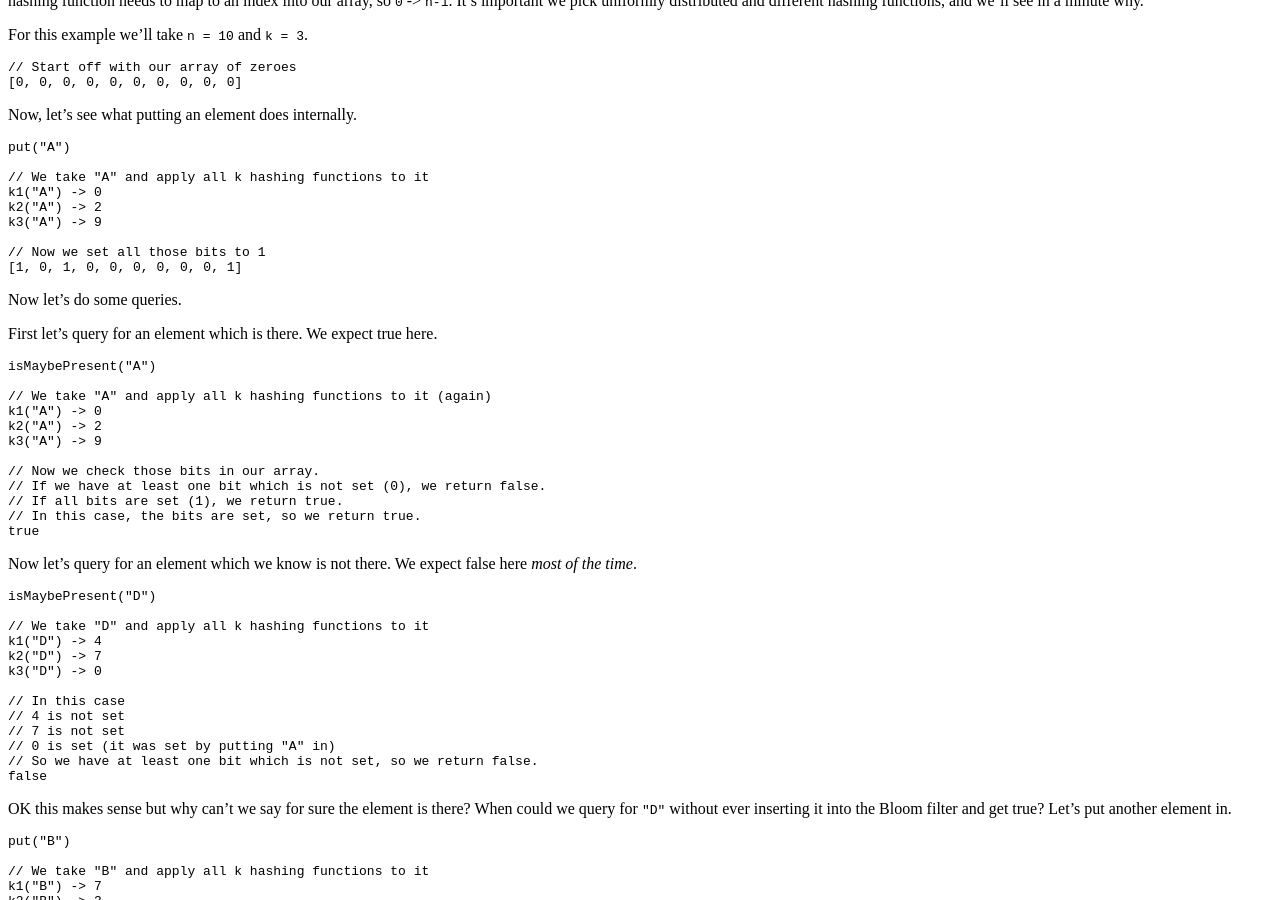
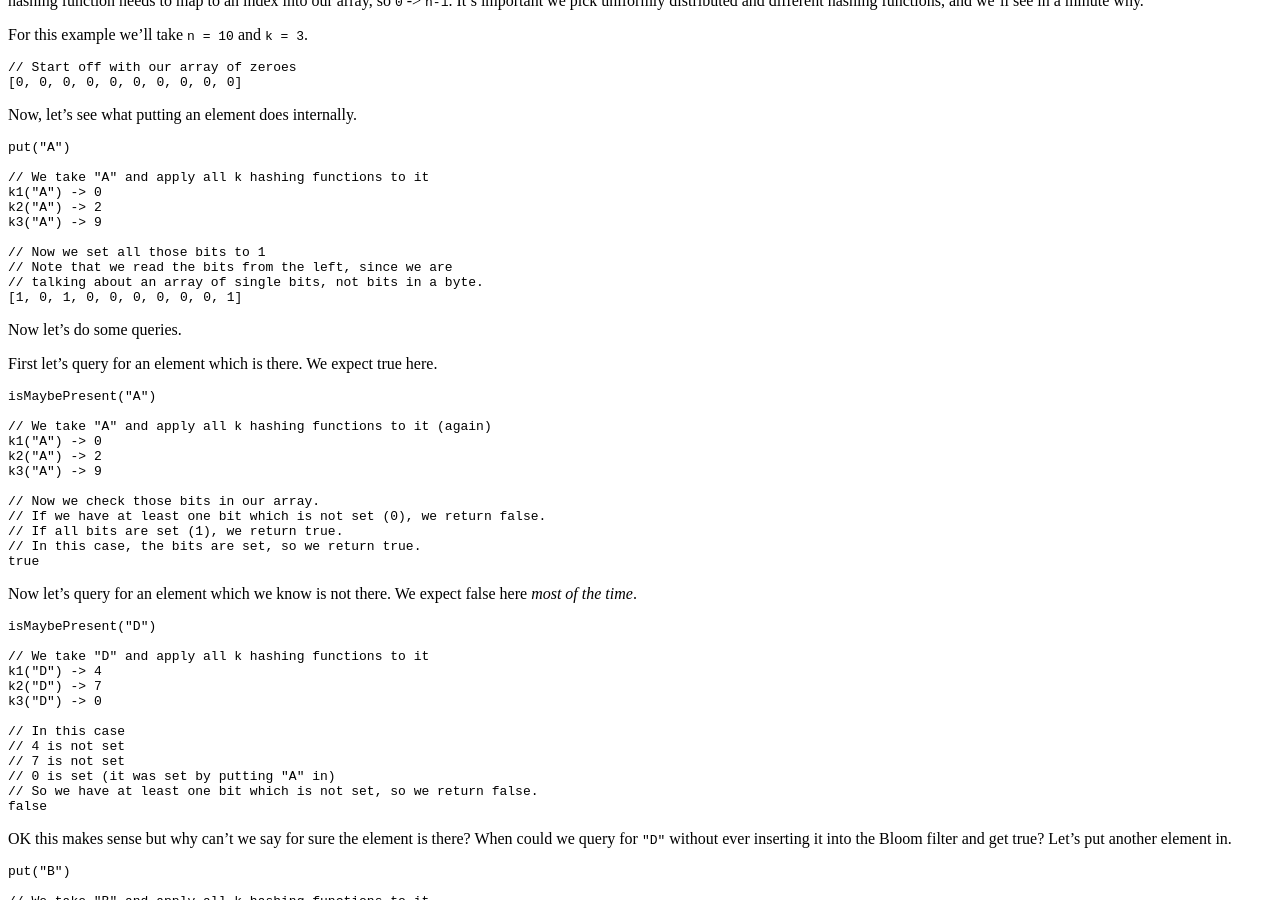
Before and after one commit to olivif/olivif.github.io, a Jekyll site: the page built from _posts/2017-05-23-bloom-filter-part-2.markdown, in a window 1280 px wide and 900 px high, scrolled down 383 px. Built offline with Jekyll 4.4.1, drawn with Linux system fonts in a browser that asks for light colours; nearby versions of some CDN libraries.

Commit message:
bloom-filter-part-2 adding comment about bits

````diff
--- a/_posts/2017-05-23-bloom-filter-part-2.markdown
+++ b/_posts/2017-05-23-bloom-filter-part-2.markdown
@@ -27,6 +27,8 @@ k2("A") -> 2
 k3("A") -> 9
 
 // Now we set all those bits to 1
+// Note that we read the bits from the left, since we are
+// talking about an array of single bits, not bits in a byte.
 [1, 0, 1, 0, 0, 0, 0, 0, 0, 1]
 ```
 
````
